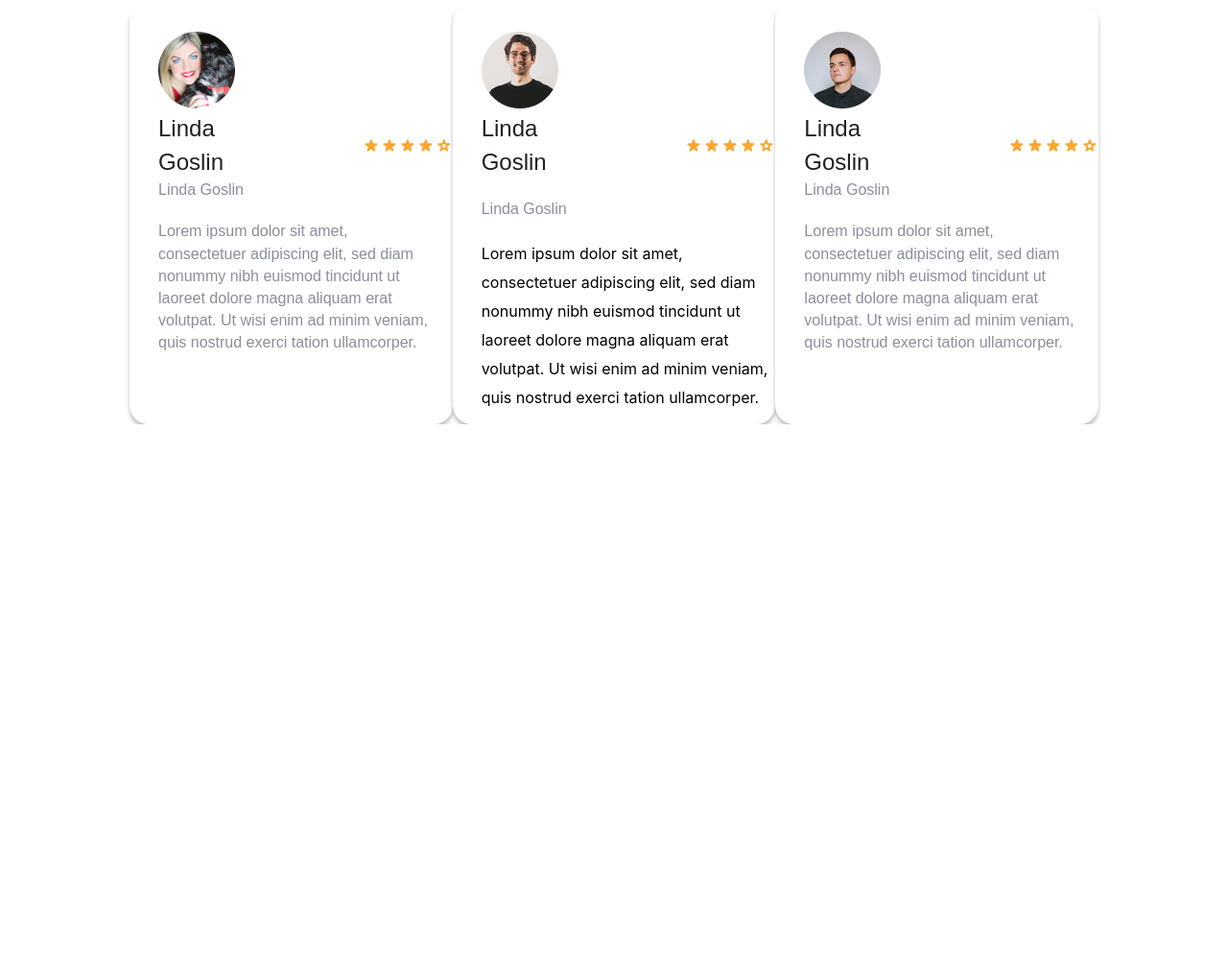
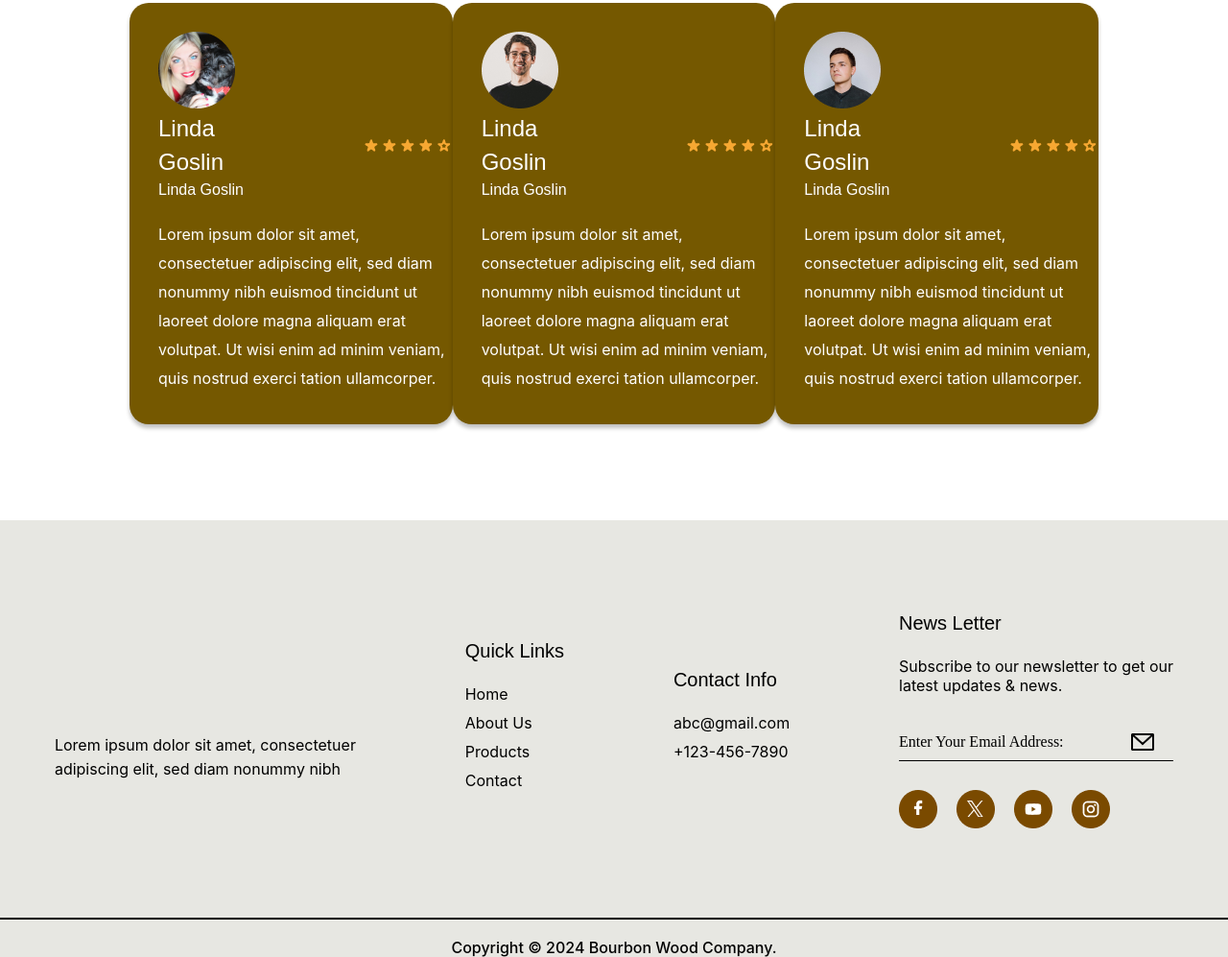
Before and after one commit to Hnoor0905-cloud/Bourbon-Wood-CO, a plain HTML site: page index.html in a window 1280 px wide. Shown: the part 4144-5141 px from the top of the page at 96% size. Before the commit the page ends 4586 px from the top, so only its background shows below. Drawn offline with Linux system fonts and the light colour scheme.

Commit message:
modified more content and content styling

```diff
--- a/index.html
+++ b/index.html
@@ -175,14 +175,14 @@
           <p class="herosecetion5heading3">Linda Goslin</p>
           <p class="herosecetion5heading4">Lorem ipsum dolor sit amet,<br> consectetuer adipiscing elit, sed diam <br> nonummy nibh euismod tincidunt ut <br> laoreet dolore magna aliquam erat <br> volutpat. Ut wisi enim ad minim veniam,<br> quis nostrud exerci tation ullamcorper.</p>
         </div>
-        <div class="herosecetion5div3_1">
+        <div class="herosecetion5div2_1">
           <img src="../images/Ellipse 2 (1).png" alt="image" />
-          <div class="herosecetion5div4">
-            <h3 class="herosecetion5div4_heading1">Linda Goslin</h3>
+          <div class="herosecetion5div3">
+            <h3 class="herosecetion5div3_heading1">Linda Goslin</h3>
             <img src="../images/Group 1982.png" alt="logo">
           </div>
-          <p class="herosecetion5heading4">Linda Goslin</p>
-          <p class="herosecetion5heading5">Lorem ipsum dolor sit amet,<br> consectetuer adipiscing elit, sed diam <br> nonummy nibh euismod tincidunt ut <br> laoreet dolore magna aliquam erat <br> volutpat. Ut wisi enim ad minim veniam,<br> quis nostrud exerci tation ullamcorper.</p>
+          <p class="herosecetion5heading3">Linda Goslin</p>
+          <p class="herosecetion5heading4">Lorem ipsum dolor sit amet,<br> consectetuer adipiscing elit, sed diam <br> nonummy nibh euismod tincidunt ut <br> laoreet dolore magna aliquam erat <br> volutpat. Ut wisi enim ad minim veniam,<br> quis nostrud exerci tation ullamcorper.</p>
         </div>
         <div class="herosecetion5div2_1">
           <img src="../images/Ellipse 2 (2).png" alt="image" />
@@ -193,8 +193,47 @@
           <p class="herosecetion5heading3">Linda Goslin</p>
           <p class="herosecetion5heading4">Lorem ipsum dolor sit amet,<br> consectetuer adipiscing elit, sed diam <br> nonummy nibh euismod tincidunt ut <br> laoreet dolore magna aliquam erat <br> volutpat. Ut wisi enim ad minim veniam,<br> quis nostrud exerci tation ullamcorper.</p>
         </div>
-
       </div>
+    </section>
+    <section class="lastsection">
+      <div>
+        <p class="lastsection_div1">Lorem ipsum dolor sit amet, consectetuer <br> adipiscing elit, sed diam nonummy nibh</p>
+      </div>
+      <div>
+        <h1 class="lastsection_div2">Quick Links</h1>
+        <ul class="lastsection_div2_menu">
+          <li class="list1">Home</li>
+          <li class="list1">About Us</li>
+          <li class="list1">Products</li>
+          <li class="list1">Contact</li>
+        </ul>
+      </div>
+      <div>
+        <h1 class="lastsection_div3">Contact Info</h1>
+        <ul class="lastsection_div3_menu">
+          <li class="list2">abc@gmail.com</li>
+          <li class="list2">+123-456-7890</li>
+        </ul>
+      </div>
+      <div>
+        <h1 class="lastsection_div4">News Letter</h1>
+        <ul class="lastsection_div4_menu">
+          <li class="list1">Subscribe to our newsletter to get our <br> latest updates & news.</li>
+        </ul>
+        <div class="lastsection_div4_part1">
+          <p>Enter Your Email Address:</p>
+          <img src="../images/Vector.png" alt="logo">
+        </div>
+        <div class="lastsection_div4_part2">
+          <img src="../images/Group 7 (1).png" alt="image">
+          <img src="../images/Group 6 (1).png" alt="image">
+          <img src="../images/Group 5.png" alt="image">
+          <img src="../images/Group 4.png" alt="image">
+        </div>
+      </div>
+    </section>
+    <section class="lastsection_div4_part3">
+      <p class="lastsection_div4_part3_content">Copyright © 2024 Bourbon Wood Company.</p>
     </section>
   </body>
 </html>
--- a/style.css
+++ b/style.css
@@ -385,21 +385,21 @@
     font-size: 24px;
     font-weight: 500;
     line-height: 34.68px;
-    color: #231F20;
+    color: #FFFFFF;
 }
 .herosecetion5heading3{
     font-family: Jost, sans-serif;
     font-size: 16px;
     font-weight: 400;
     line-height: 23.12px;
-    color: #8B8E9C;
+    color: #FFFFFF;
 }
 .herosecetion5heading4{
     font-family: Inter, sans-serif;
     font-size: 16px;
     font-weight: 400;
     line-height: 30px;
-    color: #000000;
+    color: #FFFFFF;
     padding-top: 20px;
 }
 .herosecetion5div3_1{
@@ -412,33 +412,6 @@
     padding-left: 30px;
     padding-top: 30px;
 }
-.herosecetion5div4{
-    display: flex;
-    gap: 90px;
-    align-items: center;
-}
-.herosecetion5div4_heading1{
-    font-family: Jost, sans-serif;
-    font-size: 24px;
-    font-weight: 500;
-    line-height: 34.68px;
-    color: #231F20;
-}
-.herosecetion5heading4{
-    font-family: Jost, sans-serif;
-    font-size: 16px;
-    font-weight: 400;
-    line-height: 23.12px;
-    color: #8B8E9C;
-}
-.herosecetion5heading5{
-    font-family: Inter, sans-serif;
-    font-size: 16px;
-    font-weight: 400;
-    line-height: 30px;
-    color: #000000;
-    padding-top: 20px;
-}
 .herosecetion5div2_1{
     width: 379px;
     height: 439px;
@@ -448,4 +421,95 @@
     text-align: left;
     padding-left: 30px;
     padding-top: 30px;
+    background: #755800;
 }
+.lastsection{
+    display: flex;
+    justify-content: space-around;
+    align-items: center;
+    height: 414px;
+    background: #E7E7E2;
+    margin-top: 100px;
+}
+.lastsection_div1{
+    padding-top: 80px;
+    font-family: Inter,sans-serif;
+    font-size: 16px;
+    font-weight: 400;
+    line-height: 25px;
+    color: #000000;
+}
+.lastsection_div2{
+    font-family: Jost, sans-serif;
+    font-size: 20px;
+    font-weight: 500;
+    line-height: 28.9px;
+    color: #000000;
+    padding-bottom: 20px;
+}
+.lastsection_div2_menu{
+    list-style-type: none;
+    font-family: Inter, sans-serif;
+    font-size: 16px;
+    font-weight: 400;
+}
+.list1{
+    margin-bottom: 10px;
+}
+.lastsection_div3{
+    font-family: Jost, sans-serif;
+    font-size: 20px;
+    font-weight: 500;
+    line-height: 28.9px;
+    color: #000000;
+    padding-bottom: 20px;
+}
+.lastsection_div3_menu{
+    list-style-type: none;
+    font-family: Inter, sans-serif;
+    font-size: 16px;
+    font-weight: 400;
+}
+.list2{
+    margin-bottom: 10px;
+}
+.lastsection_div4{
+    font-family: Jost, sans-serif;
+    font-size: 20px;
+    font-weight: 500;
+    line-height: 28.9px;
+    color: #000000;
+    padding-bottom: 20px;
+}
+.lastsection_div4_menu{
+    list-style-type: none;
+    font-family: Inter, sans-serif;
+    font-size: 16px;
+    font-weight: 400;
+}
+.lastsection_div4_part1{
+    display: flex;
+    gap: 70px;
+    text-align: center;
+    padding-top: 30px;
+    border-bottom: 1px solid #000000;
+    padding-bottom: 10px;
+}
+.lastsection_div4_part2{
+    display: flex;
+    gap: 20px;
+    padding-top: 30px;
+}
+.lastsection_div4_part3{
+    text-align: center;
+    background: #E7E7E2;
+    border-top: 2px solid #000000;
+    padding-top: 20px;
+}
+.lastsection_div4_part3_content{
+    font-family: Inter,sans-serif;
+    font-size: 16px;
+    font-weight: 500;
+    line-height: 19.36px;
+    color: #000000;
+}
```
Also changed, not shown: images/Group 4.png (added), images/Group 5.png (added), images/Group 6 (1).png (added), images/Group 7 (1).png (added), images/Vector.png (added).
